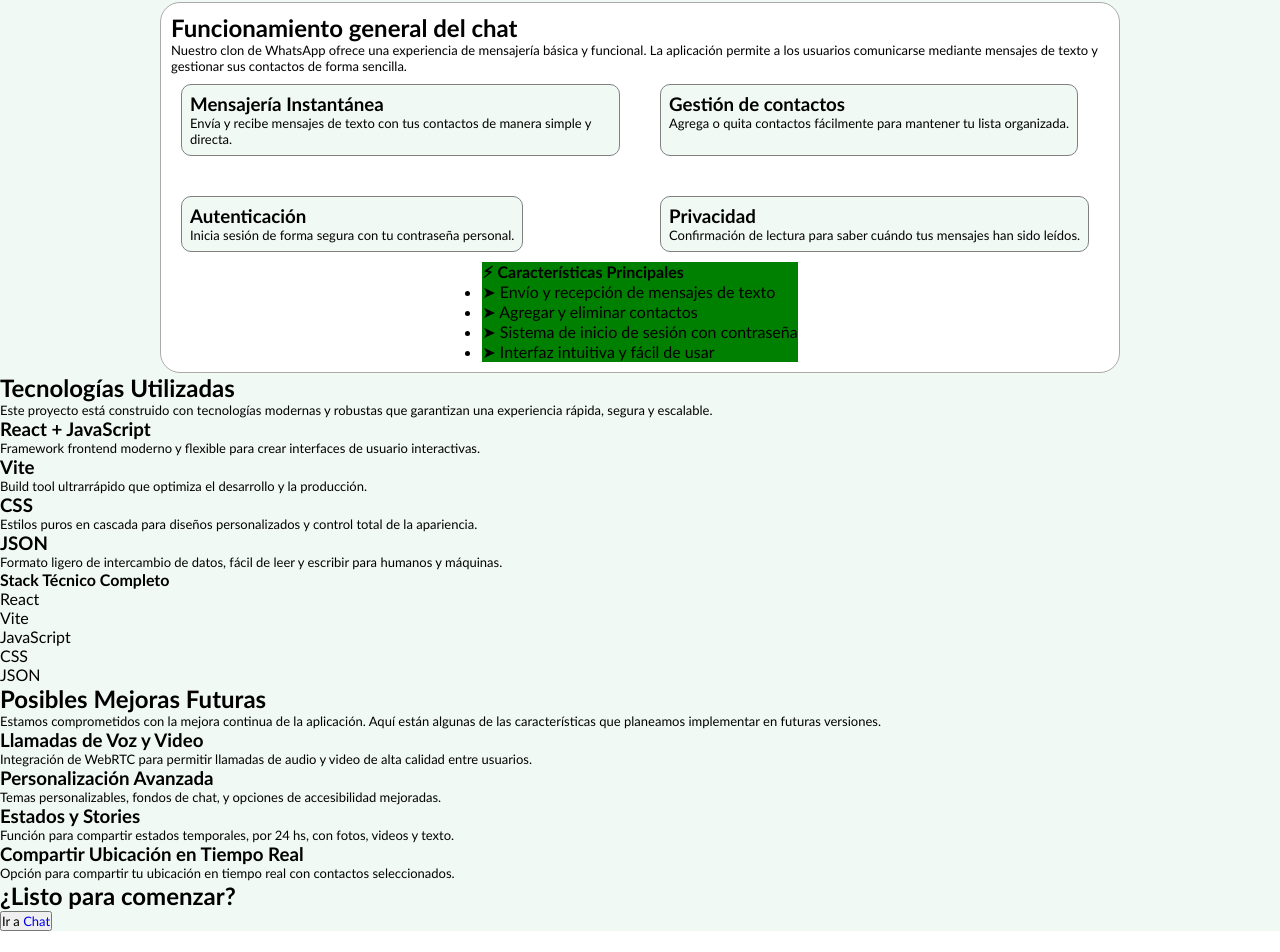
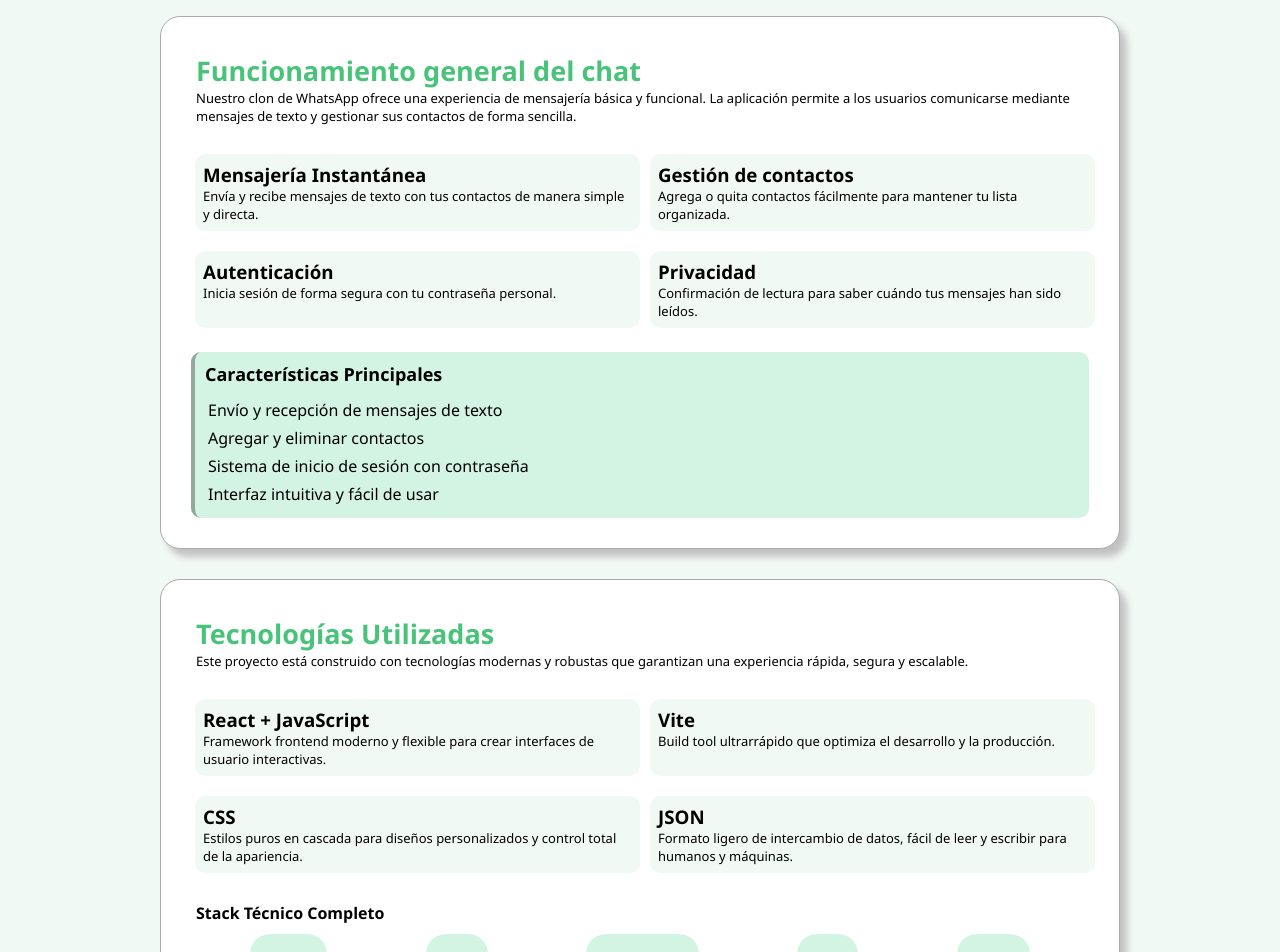
Before and after one commit to luisinavinuela/trabajo-final, a React (Vite) app: page /help in a window 1280 px wide. Shown: the part 403-1355 px from the top of the page. Before the commit the page ends 1334 px from the top, so only its background shows below. Built offline with nearby package versions, Linux system fonts and the light colour scheme.

Commit message:
style2 pagina de help

```diff
--- a/src/styles/help.css
+++ b/src/styles/help.css
@@ -2,8 +2,9 @@
   margin: 0;
   padding: 0;
   box-sizing: border-box;
-  font-family: 'Gill Sans', 'Gill Sans MT', Calibri, 'Trebuchet MS', sans-serif;
+  font-family:'Segoe UI', Tahoma, Geneva, Verdana, sans-serif;
 }
+
 main{
     background-color: #f1f9f5;
 }
@@ -19,6 +20,7 @@ main{
     box-sizing: content-box;
     border-bottom: #aeaeae solid 1px;
 }
+
 .header h4{
     color:grey;
     font-size: medium;
@@ -30,7 +32,7 @@ main{
     border-radius: 30px;
     text-align: center;
     margin-top: 20px;
-    margin-bottom: 20px;
+    margin-bottom: 5px;
     font-size: xx-large;
 }
 .title span {
@@ -55,38 +57,215 @@ main{
     display: flex;
     justify-content: center;
     flex-direction: column;
-    align-items: center;
     background-color: white;
     border: rgb(170, 170, 170) solid 1px;
-    padding: 10px;
+    padding: 20px;
     border-radius: 20px;
     width: 75%;
+    margin-bottom: 30px;
+    box-shadow: 7px 8px 7px 0px rgba(194,194,194,1);
  }
 
  .operation {
     width: fit-content;
+    padding: 5px;
+    margin: 10px;
+    gap: 10px;
+    font-size: large
+ }
+
+  .operation h2{
+    color: #48c379;
  }
 
 .operations {
-  display: grid;
-  grid-template-columns: repeat(2, 1fr);
-  gap: 20px;
-  margin: 0 auto;
-  width: fit-content;
+    display: grid;
+    grid-template-columns: repeat(2, 1fr);
+    padding: 5px;
+    margin: 4px;
+    gap: 10px;
 }
 
 .box-op {
     background-color: #f1f9f5;
-    border: grey solid 1px;
     border-radius: 10px;
     padding: 8px;
-    margin-top: 10px;
-    margin-left: 10px;
-    margin-bottom: 10px;
-    margin-right: 10px;
-    width: fit-content;
+    margin: 5px;
+    width: 100%;
 }
 
 .characteristics {
-    background-color: green;
+    background-color: #d3f4e3;
+    border-left: #93a89d solid 4px;
+    list-style-type:none;
+    padding: 5px;
+    margin: 10px;
+    gap: 10px;
+    border-radius: 10px;
 }
+
+.characteristics ul {
+    list-style-type:none;
+    padding: 5px;
+}
+
+.characteristics li{
+    padding: 3px;
+}
+
+.characteristics h4{
+    padding: 5px;
+    font-size: large;
+}
+
+.cont-technologie {
+    display: flex;
+    justify-content: center;
+    flex-direction: column;
+    background-color: white;
+    border: rgb(170, 170, 170) solid 1px;
+    padding: 20px;
+    border-radius: 20px;
+    width: 75%;
+    margin-bottom: 30px;
+    box-shadow: 7px 8px 7px 0px rgba(194,194,194,1);
+ }
+
+ .technologie {
+    width: fit-content;
+    padding: 5px;
+    margin: 10px;
+    gap: 10px;
+    font-size: large
+ }
+
+  .technologie h2{
+    color: #48c379;
+ }
+
+.technologies {
+    display: grid;
+    grid-template-columns: repeat(2, 1fr);
+    padding: 5px;
+    margin: 4px;
+    gap: 10px;
+}
+
+.box-techno {
+    background-color: #f1f9f5;
+    border-radius: 10px;
+    padding: 8px;
+    margin: 5px;
+    width: 100%;
+}
+
+.stack-tecnic {
+    list-style-type:none;
+    padding: 5px;
+    margin: 10px;
+    gap: 10px;
+    border-radius: 10px;
+}
+
+.stack-tecnic ul {
+    display: flex;
+    flex-wrap: wrap;
+    justify-content: space-around;
+    align-items: stretch;
+    list-style-type:none;
+    padding: 5px;
+}
+
+.stack-tecnic li{
+    background-color: #d3f4e3;
+    border-radius: 20px;
+    padding: 15px;
+    margin: 5px;
+    font-size: large;
+    color: #808080;
+}
+
+.cont-future {
+    display: flex;
+    justify-content: center;
+    flex-direction: column;
+    background-color: white;
+    border: rgb(170, 170, 170) solid 1px;
+    padding: 20px;
+    border-radius: 20px;
+    width: 75%;
+    margin-bottom: 30px;
+    box-shadow: 7px 8px 7px 0px rgba(194,194,194,1);
+ }
+
+ .future {
+    width: fit-content;
+    padding: 5px;
+    margin: 10px;
+    gap: 10px;
+    font-size: large
+ }
+
+ .future h2{
+    color: #48c379;
+ }
+
+.futures {
+    display: flex;
+    flex-direction: column;
+    padding: 5px;
+    margin: 4px;
+    gap: 10px;
+}
+
+.box-future {
+    background-color: #d3f4e3;
+    border-left: #93a89d solid 4px;
+    border-radius: 10px;
+    padding: 8px;
+    margin: 5px;
+    width: 100%;
+}
+
+.cont-footer {
+    display: flex;
+    justify-content: center;
+    align-items: center;
+}
+
+.footer{
+    display: flex;
+    justify-content: center;
+    flex-direction: column;
+    background-color:#48c379;
+    padding: 20px;
+    margin: 20px;
+    border-radius: 20px;
+    width: 75%;
+    color: #f1f9f5;
+    border: rgb(170, 170, 170) solid 1px;
+    box-shadow: 7px 8px 7px 0px rgba(194,194,194,1);
+}
+
+button{
+    display: flex;
+    justify-content: center;
+    padding: 10px;
+    background-color: #c7e0d3;
+    border: none;
+    border-radius: 20px;
+    margin: 10px;
+}
+
+ button p {
+    color: white;
+    font-size: x-large;
+
+}
+
+button a {
+    color: #48c379;
+    text-decoration: none;
+    font-size: x-large;
+    margin-left: 10px;
+}
--- a/src/styles/index.css
+++ b/src/styles/index.css
@@ -2,7 +2,7 @@
   margin: 0;
   padding: 0;
   box-sizing: border-box;
-  font-family: 'Gill Sans', 'Gill Sans MT', Calibri, 'Trebuchet MS', sans-serif;
+  font-family: 'Segoe UI', Tahoma, Geneva, Verdana, sans-serif;
 }
 
 .app {
--- a/src/views/Help.jsx
+++ b/src/views/Help.jsx
@@ -37,7 +37,6 @@ const Help = () => {
       </div>
 
         <div className="operations">
-
         <div className="box-op">
           <h3>
             Mensajería Instantánea
@@ -77,29 +76,29 @@ const Help = () => {
         </div>
 
        <div className="characteristics">
-          <h4>⚡︎ Características Principales</h4>
+          <h4> Características Principales</h4>
           <ul>
             <li>
             <span>
-              ➤ Envío y recepción de mensajes de texto
+               Envío y recepción de mensajes de texto
             </span>
             </li>
 
             <li>
             <span>
-              ➤ Agregar y eliminar contactos
+               Agregar y eliminar contactos
             </span>
             </li>
 
             <li>
             <span>
-              ➤ Sistema de inicio de sesión con contraseña
+               Sistema de inicio de sesión con contraseña
             </span>
             </li>
 
             <li>
             <span>
-              ➤ Interfaz intuitiva y fácil de usar
+               Interfaz intuitiva y fácil de usar
             </span>
             </li>
 
@@ -108,8 +107,9 @@ const Help = () => {
         </div>
         </div>
 
-<section>
-        <div>
+<div className="wrapper">
+  <div className="cont-technologie">
+        <div className="technologie">
           <h2>
             Tecnologías Utilizadas
           </h2>
@@ -118,8 +118,8 @@ const Help = () => {
              y robustas que garantizan una experiencia rápida, segura y escalable.
           </p>
         </div>
-
-        <div>
+<div className="technologies">
+        <div className="box-techno">
           <h3>
             React + JavaScript
           </h3>
@@ -129,7 +129,7 @@ const Help = () => {
           </p>
         </div>
 
-        <div>
+        <div className="box-techno">
           <h3>
             Vite
           </h3>
@@ -139,7 +139,7 @@ const Help = () => {
           </p>
         </div>
 
-        <div>
+        <div className="box-techno">
           <h3>
             CSS
           </h3>
@@ -149,7 +149,7 @@ const Help = () => {
           </p>
         </div>
 
-        <div>
+        <div className="box-techno">
           <h3>
             JSON
           </h3>
@@ -158,8 +158,8 @@ const Help = () => {
             y escribir para humanos y máquinas.
           </p>
         </div>
-
-        <div>
+      </div>
+     <div className="stack-tecnic">
           <h4>Stack Técnico Completo</h4>
           <ul>
             <li>
@@ -188,20 +188,23 @@ const Help = () => {
               </span>
             </li>
           </ul>
-        </div>
-      </section>
+      </div>
+   </div>
+  </div>
 
-      <section>
-        <div>
+<div className="wrapper">
+  <div className="cont-future">
+    <div className="future">
           <h2>
-            Posibles Mejoras Futuras
+          Posibles Mejoras Futuras
           </h2>
           <p>
-            Estamos comprometidos con la mejora continua de la aplicación.
-            Aquí están algunas de las características que planeamos implementar en futuras versiones.
+          Estamos comprometidos con la mejora continua de la aplicación.
+          Aquí están algunas de las características que planeamos implementar en futuras versiones.
           </p>
-        </div>
-        <div>
+    </div>
+      <div className="futures">
+        <div className="box-future">
           <h3>
             Llamadas de Voz y Video
           </h3>
@@ -211,7 +214,7 @@ const Help = () => {
           </p>
         </div>
 
-        <div>
+        <div className="box-future">
           <h3>
             Personalización Avanzada
           </h3>
@@ -221,7 +224,7 @@ const Help = () => {
           </p>
         </div>
 
-        <div>
+        <div className="box-future">
           <h3>
             Estados y Stories
           </h3>
@@ -231,7 +234,7 @@ const Help = () => {
           </p>
         </div>
 
-        <div>
+        <div className="box-future">
           <h3>
             Compartir Ubicación en Tiempo Real
           </h3>
@@ -240,12 +243,15 @@ const Help = () => {
             con contactos seleccionados.
           </p>
         </div>
-      </section>
-
-     <footer>
+    </div>
+  </div>
+</div>
+<div className="cont-footer">
+     <footer className="footer">
       <h2>¿Listo para comenzar?</h2>
-      <button><p className="text-info"> Ir a <Link to="/chat">Chat</Link></p></button>
+      <button><p> Ir a </p> <Link to="/chat">Chat</Link></button>
      </footer>
+</div>
 
     </main>
     )
```
